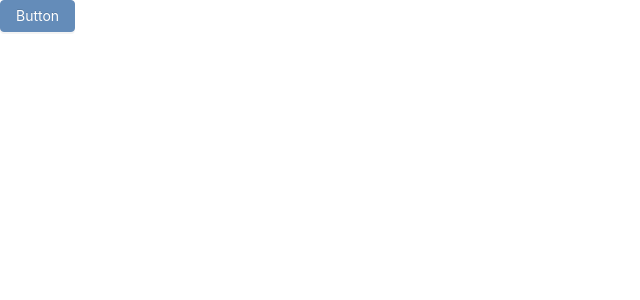
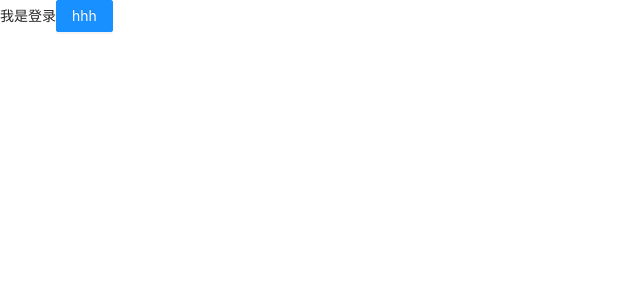
Before and after one commit to daytoykkk/game_vehicleManagement, a React (Create React App) app: page /login in a window 1280 px wide. Shown: the top 300 px of the page, without its empty margins (0-640 px from the left). Built offline with nearby package versions, Linux system fonts and the light colour scheme.

Commit message:
配置路由

```diff
--- a/package.json
+++ b/package.json
@@ -14,6 +14,7 @@
     "react": "^17.0.2",
     "react-app-rewired": "^2.1.8",
     "react-dom": "^17.0.2",
+    "react-router-dom": "^5.2.1",
     "react-scripts": "4.0.3",
     "web-vitals": "^1.0.1"
   },
--- a/src/App.js
+++ b/src/App.js
@@ -1,19 +1,25 @@
 // 应用的根组件
 import React, { Component } from 'react'
-import { Button, message } from 'antd';
-import './App.less';
+import { BrowserRouter, Route, Switch, Redirect } from 'react-router-dom'
+
+import Login from './pages/login'
+import Boss from './pages/boss'
+import Admin from './pages/admin'
+import Guard from './pages/guard'
 
 export default class App extends Component {
 
-    handleClick = () => {
-        message.success("哈哈哈哈哈")
-    }
-
     render() {
         return (
-            <div>
-               <Button type="primary" onClick={this.handleClick}>Button</Button>
-            </div>
+            <BrowserRouter>
+                <Switch>
+                    <Route path='/login' component={Login} />
+                    <Route path='/boss' component={Boss} />
+                    <Route path='/admin' component={Admin} />
+                    <Route path='/guard' component={Guard} />
+                    <Redirect from="/" to="/login" />
+                </Switch>
+            </BrowserRouter>
         )
     }
 }
--- a/src/App.less
+++ /dev/null
@@ -1 +0,0 @@
-@import '~antd/dist/antd.less';
--- /dev/null
+++ b/src/pages/admin/index.jsx
@@ -0,0 +1,12 @@
+import React, { Component } from 'react'
+import './index.less';
+
+export default class Admin extends Component {
+    render() {
+        return (
+            <div>
+                我是admin
+            </div>
+        )
+    }
+}
--- /dev/null
+++ b/src/pages/boss/index.jsx
@@ -0,0 +1,12 @@
+import React, { Component } from 'react'
+import './index.less';
+
+export default class Boss extends Component {
+    render() {
+        return (
+            <div>
+                我是boss
+            </div>
+        )
+    }
+}
--- /dev/null
+++ b/src/pages/guard/index.jsx
@@ -0,0 +1,12 @@
+import React, { Component } from 'react'
+import './index.less';
+
+export default class Guard extends Component {
+    render() {
+        return (
+            <div>
+                我是guard
+            </div>
+        )
+    }
+}
--- /dev/null
+++ b/src/pages/login/index.jsx
@@ -0,0 +1,14 @@
+import React, { Component } from 'react'
+import './index.less';
+import { Button } from 'antd';
+
+export default class Login extends Component {
+    render() {
+        return (
+            <div>
+                我是登录
+                <Button type="primary">hhh</Button>
+            </div>
+        )
+    }
+}
```
Also changed, not shown: src/pages/admin/index.less (added), src/pages/boss/index.less (added), src/pages/guard/index.less (added), src/pages/login/index.less (added), 1 other file (tests, documents, lock files or other folders).
